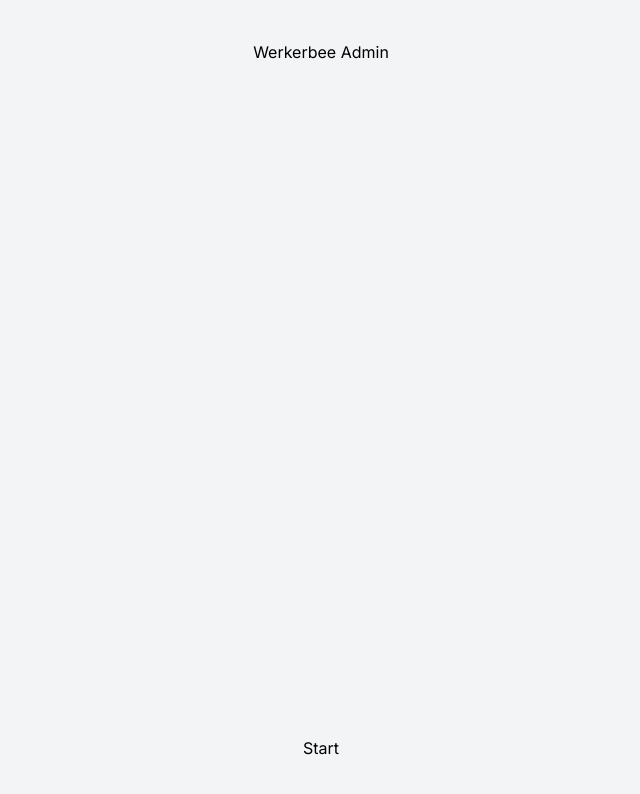
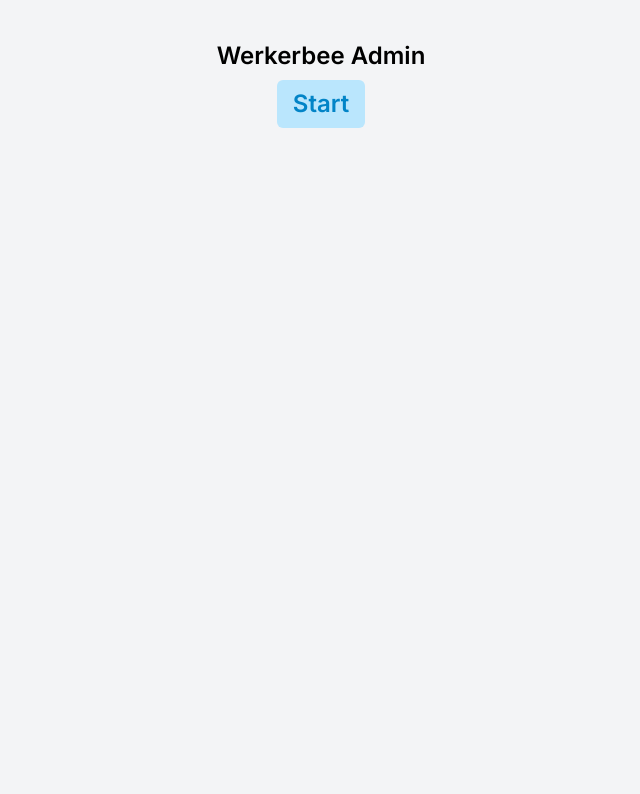
Before and after one commit to kaloca/werkerbee-admin, a Next.js app: page / in a window 1280 px wide. Shown: the top 794 px of the page, without its empty margins (319-959 px from the left). Built offline with nearby package versions, Linux system fonts and the light colour scheme.

Commit message:
improved main screen layout

```diff
--- a/src/app/page.tsx
+++ b/src/app/page.tsx
@@ -4,9 +4,14 @@
 export default function Home() {
 	const router = useRouter()
 	return (
-		<main className='flex min-h-screen flex-col items-center justify-between p-10'>
+		<main className='flex min-h-screen text-2xl font-semibold flex-col items-center justify-start p-10'>
 			<h1>Werkerbee Admin</h1>
-			<button onClick={() => router.push('/dashboard')}>Start</button>
+			<button
+				className='px-4	mt-2 py-2 rounded-md bg-sky-200 text-sky-600 font-semibold hover:bg-sky-300 hover:cursor-pointer'
+				onClick={() => router.push('/dashboard')}
+			>
+				Start
+			</button>
 		</main>
 	)
 }
```
